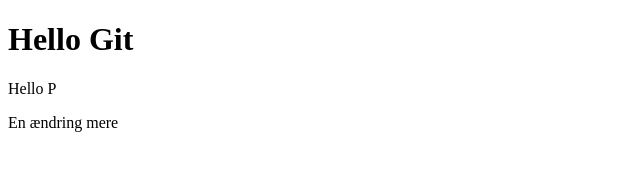
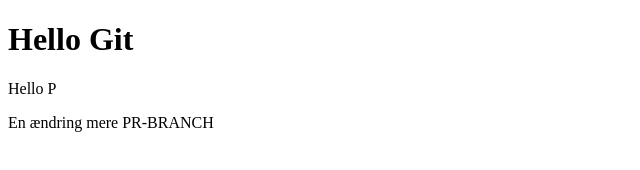
Before and after one commit to McAndersC/HelloGit, a website: page index.html in a window 1280 px wide. Shown: the full height of the page, 0-640 px from the left. Drawn offline with Linux system fonts and the light colour scheme.

Commit message:
Pr Branch

```diff
--- a/index.html
+++ b/index.html
@@ -11,6 +11,6 @@
 
     <h1>Hello Git</h1>
     <p>Hello P</p>
-    <div>En ændring mere</div>
+    <div>En ændring mere PR-BRANCH</div>
 </body>
 </html>
```
